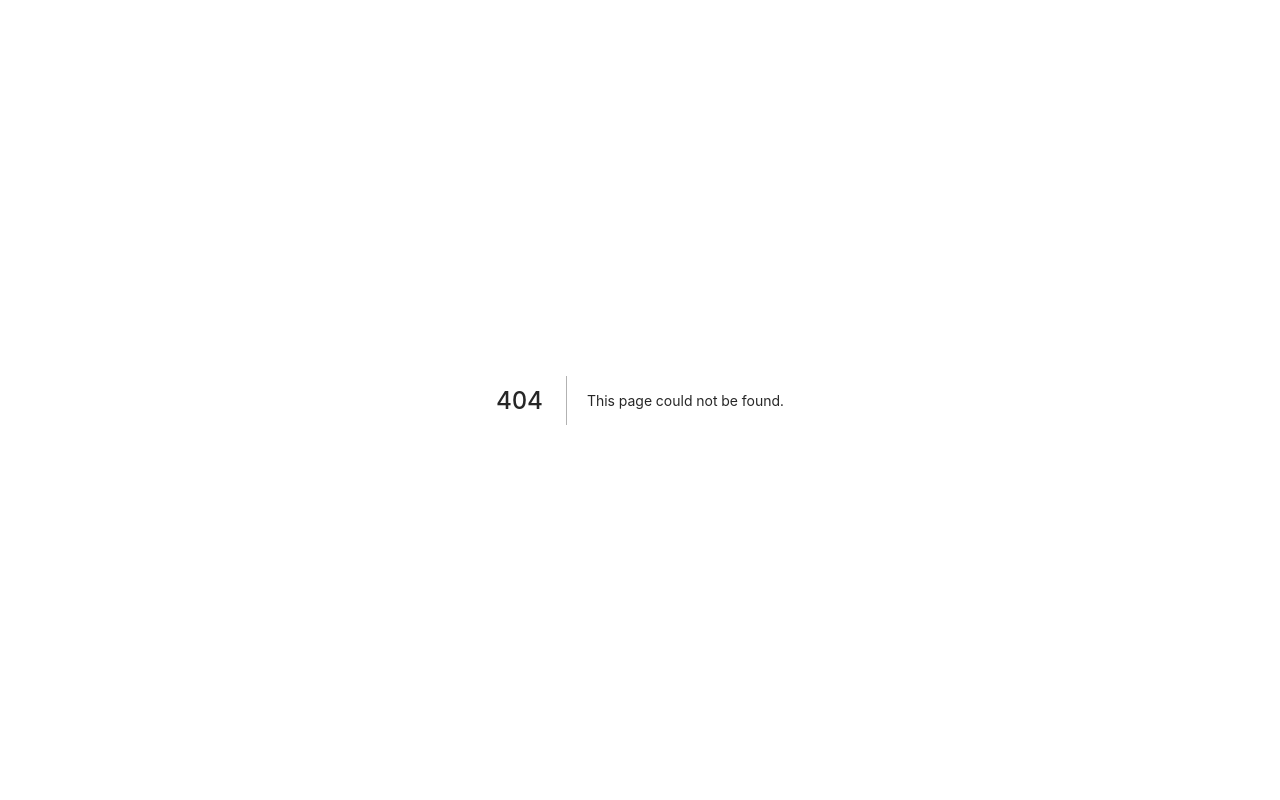
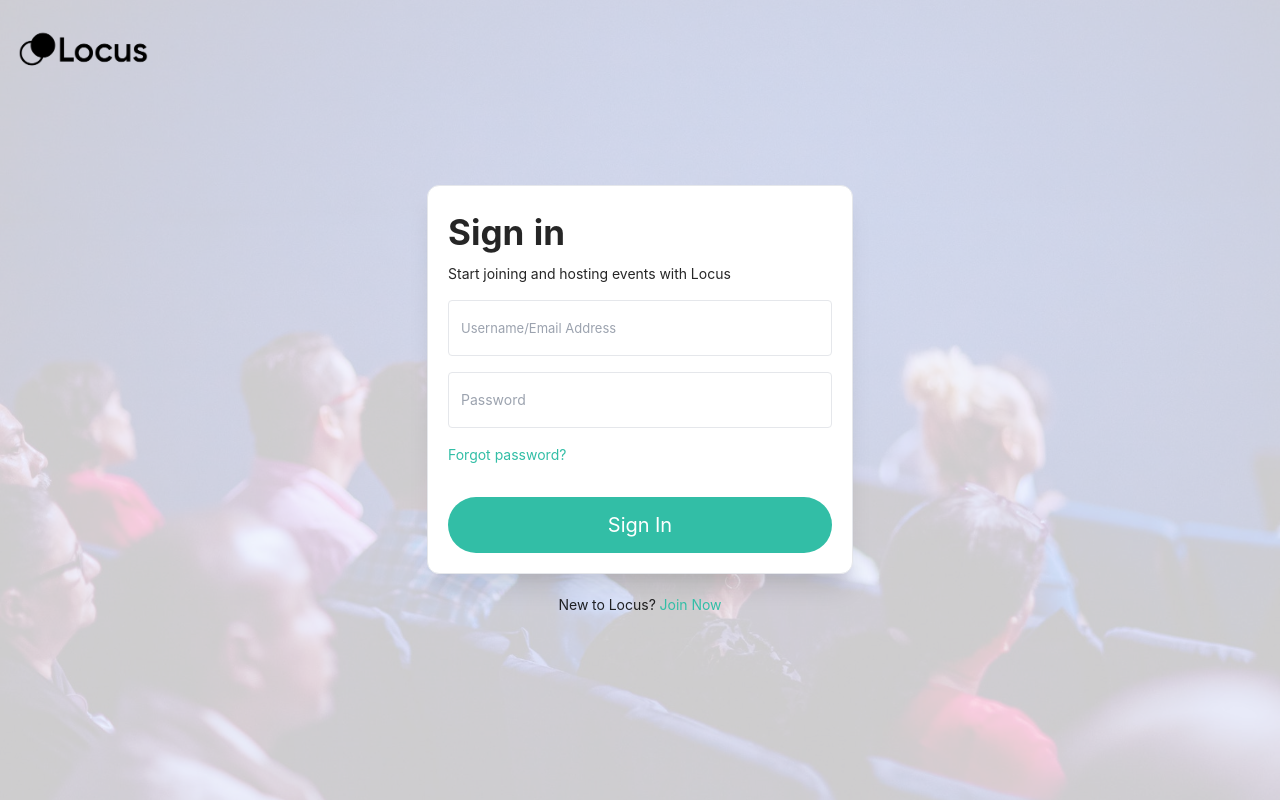
Before and after one commit to iPhantasmic/CS203-Locus, a Next.js app in the folder client/: page /login in a window 1280 px wide. Before the commit this address had no page. Built offline with nearby package versions, Linux system fonts and the light colour scheme.

Commit message:
Login Page

```diff
--- /dev/null
+++ b/client/pages/login.js
@@ -0,0 +1,59 @@
+import Image from "next/image";
+import Navbar from "../components/Navbar";
+import { useState, useEffect } from "react";
+import background from "../public/login.jpeg";
+
+export default function Login() {
+    const [data, setData] = useState([]);
+    useEffect(() => {
+        // async function fetchMyAPI() {
+        //     let response = await fetch("/api/ticket/");
+        //     response = await response.json()
+        //     setData(response)
+        //     console.log(data)
+        // }
+        // fetchMyAPI();
+    }, []);
+
+    return (
+        <div className = "h-screen w-screen flex-col flex items-center justify-center">
+            <div
+                style={{
+                    backgroundImage: "url(/login.jpeg)",
+                    backgroundPosition: "center",
+                    backgroundSize: "cover",
+                    backgroundRepeat: "no-repeat",
+                    width: "100vw",
+                    height: "100vh",
+                    opacity: 0.2,
+                    position: "absolute",
+                    zIndex:-1
+                }}
+            ></div>
+            <div className="absolute top-0 left-2">
+                <Image src="/logo.png" height={100} width={150} />
+            </div>
+            <div className = "flex-col flex border p-5 bg-white rounded-xl shadow-xl">
+                <span style = {{fontSize: 35}} className = "mb-1 font-bold">
+                    Sign in
+                </span>
+                <span className = "mb-4" style = {{fontSize:14}}>
+                    Start joining and hosting events with Locus
+                </span>
+                <input placeholder = "Username/Email Address" className = "rounded border mb-4 h-14 px-3 w-96 rounded" style = {{fontSize:13}}/>
+                <input placeholder = "Password" className = "rounded border mb-4 h-14 px-3"/>
+                <button onClick = {()=>{console.log("Hello")}} className = "self-start mb-8 rounded" style = {{color:"#32BEA6"}}>
+                    Forgot password?
+                </button>
+                <div className = "w-full items-center flex flex-col justify-center h-14 rounded-full" style = {{backgroundColor:"#32BEA6" , color:'white'}}>
+                    <span style = {{fontSize:20}}>
+                        Sign In
+                    </span>
+                </div>
+            </div>
+            <span className = "mt-5">
+                New to Locus? <a style = {{color:"#32BEA6"}}>Join Now</a>
+            </span>
+        </div>
+    );
+}
```
Also changed, not shown: client/public/login.jpeg (renamed from client/public/3.jpeg).
